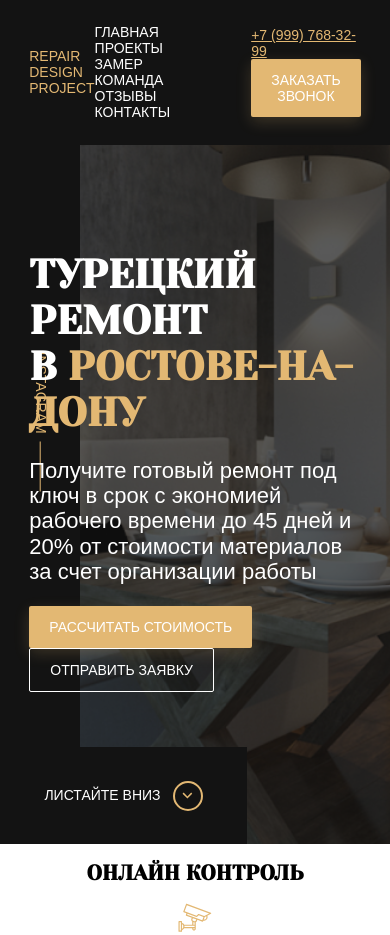
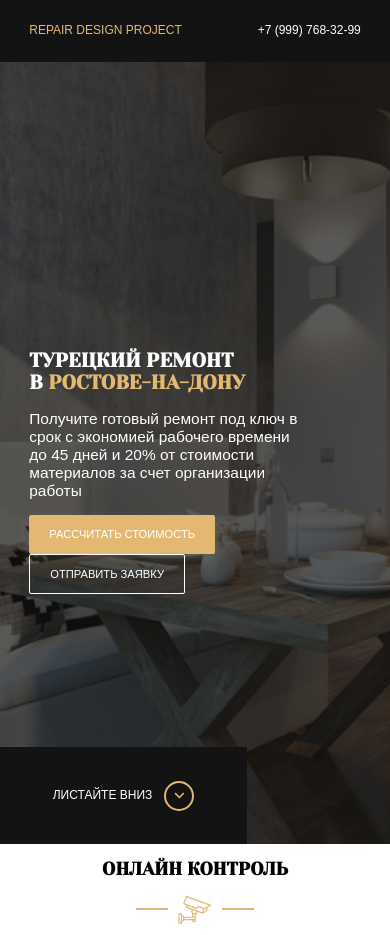
Before and after one commit to VanyaKornev2089/Urok_2, a website: page index.html in a window 390 px wide. Drawn offline with Linux system fonts and the light colour scheme; a web font is replaced by a local one.

Commit message:
Add files via upload

```diff
--- a/index.html
+++ b/index.html
@@ -17,7 +17,7 @@
                 <div class="logo menu__logo">Repair Design Project</div>
                 <nav class="nav menu__nav">
                     <a href="#" class="nav__item">Главная</a>
-             <a href="#" class="nav__item">Проекты</a>
+                    <a href="#" class="nav__item">ПРоекты</a>
                     <a href="#" class="nav__item">Замер</a>
                     <a href="#" class="nav__item">Команда</a>
                     <a href="#" class="nav__item">Отзывы</a>
@@ -25,12 +25,12 @@
                 </nav>
                 <div class="contacts menu__contacts">
                     <a href="tel:+79997683299" class="phone contacts__phone">+7 (999) 768-32-99</a>
-             <button class="button contacts__button button--primary">Заказать звонок</button>
+                    <button class="button contacts__button button--primary" data>Заказать звонок</button>
                 </div>
             </div>
             <!-- /.menu -->
         </div>
-    <!-- /.container  -->
+        <!-- /.container -->
     </header>
  <main>
   <section class="hero">
--- a/sass/_interface.sass
+++ b/sass/_interface.sass
@@ -3,6 +3,7 @@
     border: none
     border-radius: 2px
     text-transform: uppercase
+    font-size: 0.93rem
     &:hover
         cursor: pointer
     &--primary
--- /dev/null
+++ b/sass/_media.sass
@@ -0,0 +1,29 @@
+@media screen and ( max-width: 1200px )
+    html
+        font-size: 12px
+    .nav
+        &__item
+            margin-right: 1rem
+@media screen and ( max-width: 992px )
+    .nav
+        display: none
+    .hero
+        &__instagram
+            display: none
+        &__content
+            margin-left: 0
+@media screen and ( max-width: 570px )
+    .contacts
+        &__phone
+            margin-right: 0
+            color: $light
+            text-decoration: none
+        &__button
+            display: none
+    .title
+        font-size: 1.64rem
+    .hero
+         &__content
+            max-width: 22.86rem
+         &__text
+            font-size: 1.29rem
--- a/sass/_settings.sass
+++ b/sass/_settings.sass
@@ -1,10 +1,22 @@
 *,*:before, *:after
     box-sizing: border-box
+html
+    font-size: 1rem
 body
     font-family: 'Futura Book',  sans-serif
-    font-size: 14px
+    font-size: 1rem
 .section
     &-title
         text-align: center
         text-transform: uppercase
         font-family: 'Yeseva One', cursive
+        &__image
+            display: flex
+            align-items: center
+            justify-content: center
+            &::before, &::after
+              content: ''
+              width: 32px
+              height: 2px
+              background-color: $primary
+              margin: 0 10px
--- a/sass/style.sass
+++ b/sass/style.sass
@@ -7,3 +7,4 @@
 @import 'templates/header'
 @import 'templates/hero'
 @import 'templates/control'
+@import 'media'
--- a/sass/templates/_header.sass
+++ b/sass/templates/_header.sass
@@ -18,8 +18,9 @@
       color: $light
       text-decoration: none
       text-transform: uppercase
-      margin-right: 40px
+      margin-right: 2.85rem
       transition: color 0.2s
+      font-size: 0.8rem
       &:hover
           color: $primary
 
--- a/sass/templates/_hero.sass
+++ b/sass/templates/_hero.sass
@@ -18,9 +18,10 @@
         background-color: rgba($dark, 0.7)
     &__content
         position: relative
-        max-width: 670px
+        max-width: 47.85rem
+        margin-left: 4.28rem
     &__text
-        font-size: 22px
+        font-size: 1.57rem
         max-width: 500px
     &__button
         margin-right: 20px
@@ -74,6 +75,6 @@
     margin: 0
     font-family: 'Yeseva One', cursive
     text-transform: uppercase
-    font-size: 40px
+    font-size: 2.857rem
     &--primary
         color: $primary
```
Also changed, not shown: css/style.css, 1 other file. Lines whose indentation alone changed are shown as unchanged.
